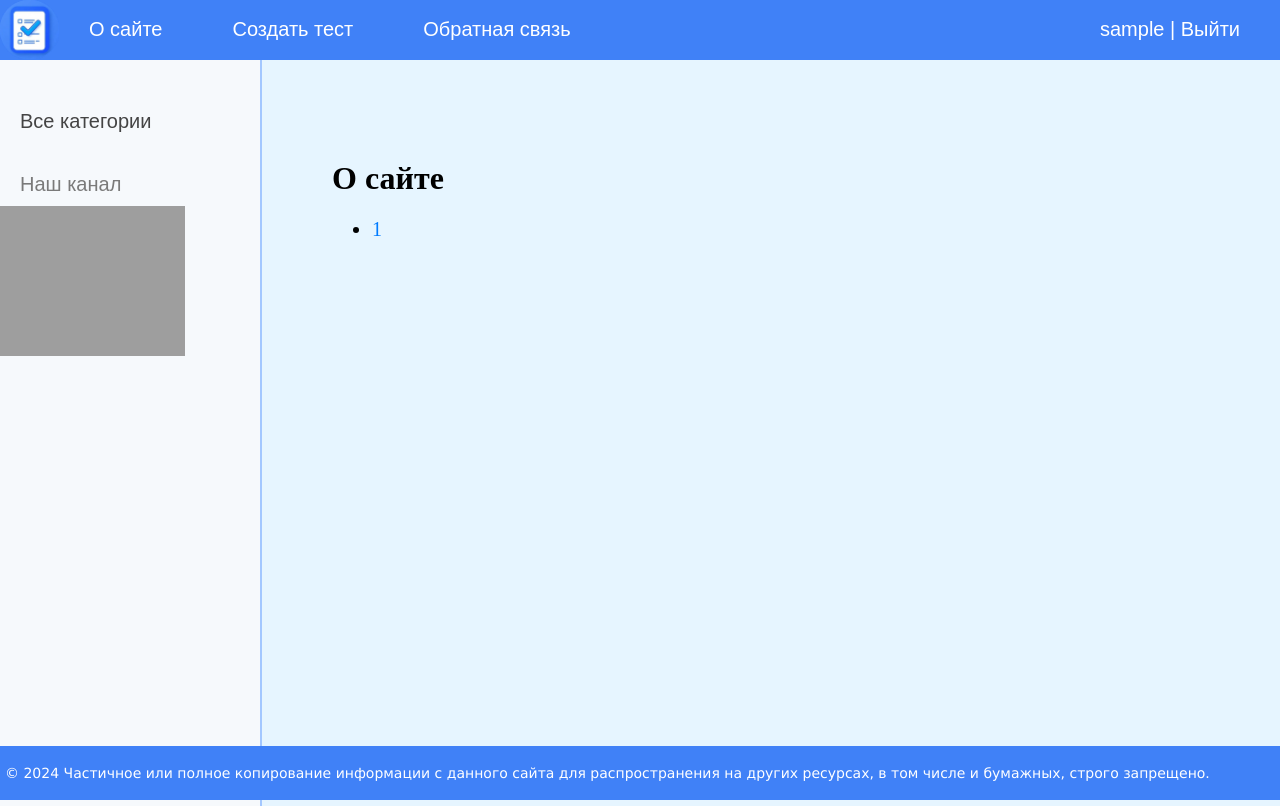
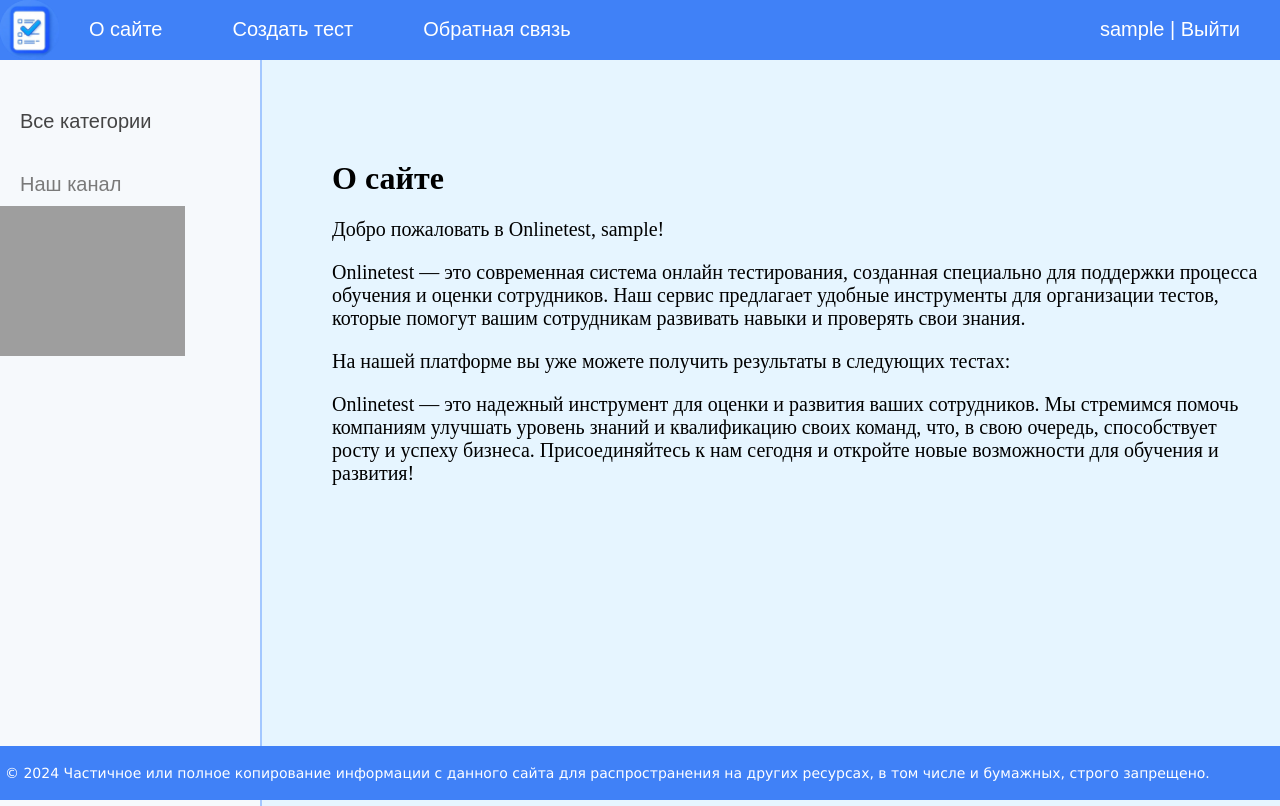
Before and after one commit to PolinaRym/OnlineTest, a Django app: page /about/ in a window 1280 px wide. Run offline with Django 4.2, Linux system fonts and the light colour scheme; the visitor is signed in with stand-in values (Sample User, id 1); data that the repository does not hold is empty; grey boxes are pictures that could not be loaded.

Commit message:
changes in about.html

```diff
--- a/onlinetest/testik/templates/testik/about.html
+++ b/onlinetest/testik/templates/testik/about.html
@@ -1,16 +1,17 @@
 {% extends 'base.html' %}
 {% block content%}
 <h1>{{ title }}</h1>
-{% for item in page_obj %}
-<p>{{ item.pk }}: {{ item.title }}</p>
-{% endfor %}
-<nav>
-    <ul>
-        {% for p in page_obj.paginator.page_range %}
-        <li>
-            <a href="?page={{ p }}">{{ p }}</a>
-        </li>
-        {% endfor %}
-    </ul>
-</nav>
+
+<p>Добро пожаловать в Onlinetest, {{ user.username }}!</p>
+
+<p>Onlinetest — это современная система онлайн тестирования, созданная специально для поддержки процесса обучения и оценки сотрудников. Наш сервис предлагает удобные инструменты для организации тестов, которые помогут вашим сотрудникам развивать навыки и проверять свои знания.</p>
+
+<p>На нашей платформе вы уже можете получить результаты в следующих тестах:</p>
+
+<ul>
+    {% for item in page_obj %}
+        <li>{{ item.title }}</li>
+    {% endfor %}
+</ul>
+<p>Onlinetest — это надежный инструмент для оценки и развития ваших сотрудников. Мы стремимся помочь компаниям улучшать уровень знаний и квалификацию своих команд, что, в свою очередь, способствует росту и успеху бизнеса. Присоединяйтесь к нам сегодня и откройте новые возможности для обучения и развития!</p>
 {% endblock %}
--- a/onlinetest/testik/views.py
+++ b/onlinetest/testik/views.py
@@ -29,13 +29,9 @@
         return Test.published.all().select_related('cat')
 @login_required
 def about(request):
-    contact_list = Test.published.all()
-    paginator = Paginator(contact_list, 5)
-
-    page_number = request.GET.get('page')
-    page_obj = paginator.get_page(page_number)
+    test_list = Test.published.all()  # Получаем все тесты без пагинации
     return render(request, 'testik/about.html',
-                  {'title': 'О сайте', 'page_obj': page_obj})
+                  {'title': 'О сайте', 'page_obj': test_list})  # Передаем список всех тестов
 
 class ShowTest(DataMixin, DetailView):
     template_name = 'testik/test.html'
```
